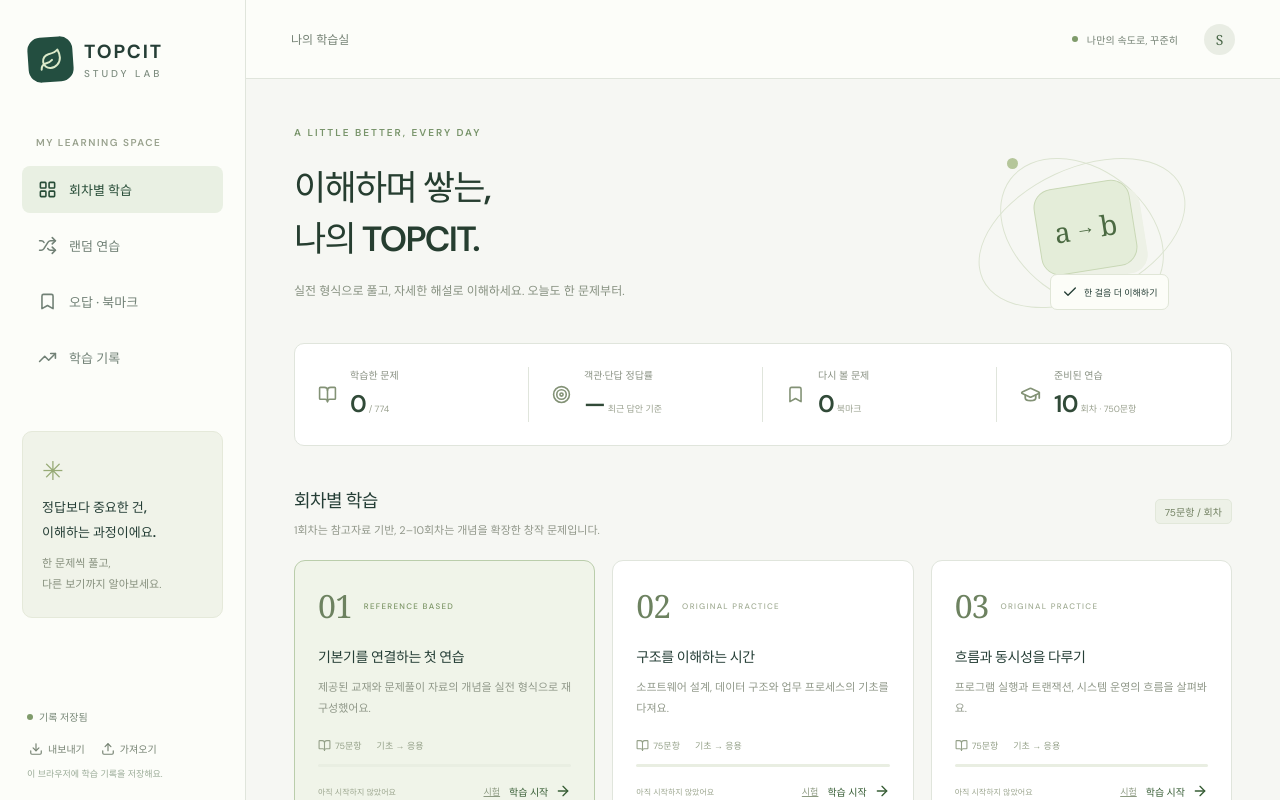
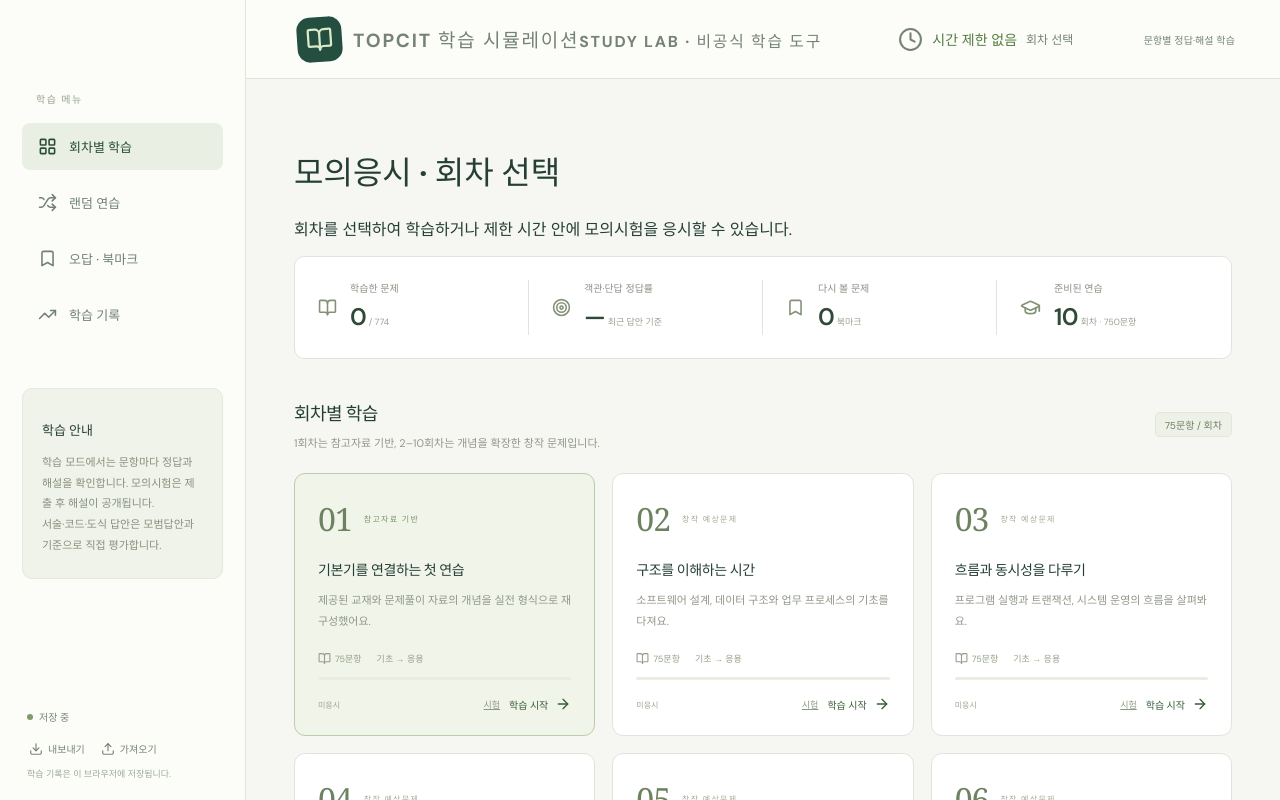
Before and after one commit to wsysangyoung2730-debug/topcit-study-lab, a React (Vite) app: page / in a window 1280 px wide. Shown: the top 800 px of the page. Built offline with nearby package versions, Linux system fonts and the light colour scheme.

Commit message:
[feat] 공식 시험 형태의 문항 목록과 풀이 화면 구성

```diff
--- a/src/App.tsx
+++ b/src/App.tsx
@@ -11,7 +11,6 @@
   ExternalLink,
   GraduationCap,
   LayoutGrid,
-  Leaf,
   Menu,
   Play,
   Search,
@@ -288,14 +287,6 @@
   return (
     <div className="app-shell">
       <aside className={`sidebar ${menu ? "open" : ""}`}>
-        <button className="brand" onClick={() => goHome()}>
-          <span className="brand-mark">
-            <Leaf size={24} />
-          </span>
-          <span>
-            TOPCIT<span className="brand-sub">STUDY LAB</span>
-          </span>
-        </button>
         <button
           className="mobile-close icon-button"
           onClick={() => setMenu(false)}
@@ -305,7 +296,7 @@
         </button>
         {view === "home" ? (
           <>
-            <div className="nav-label">MY LEARNING SPACE</div>
+            <div className="nav-label">학습 메뉴</div>
             <nav>
               {[
                 ["rounds", "회차별 학습", LayoutGrid],
@@ -330,17 +321,12 @@
               })}
             </nav>
             <div className="sidebar-note">
-              <span className="small-leaf">✳</span>
-              <strong>
-                정답보다 중요한 건,
-                <br />
-                이해하는 과정이에요.
-              </strong>
+              <strong>학습 안내</strong>
               <p>
-                한 문제씩 풀고,
-                <br />
-                다른 보기까지 알아보세요.
+                학습 모드에서는 문항마다 정답과 해설을 확인합니다. 모의시험은
+                제출 후 해설이 공개됩니다.
               </p>
+              <p>서술·코드·도식 답안은 모범답안과 기준으로 직접 평가합니다.</p>
             </div>
           </>
         ) : (
@@ -349,20 +335,24 @@
               <ArrowLeft size={16} /> 학습실로 돌아가기
             </button>
             <div className="nav-label">
-              QUESTION MAP{" "}
+              문항 목록{" "}
               <span>
                 {done}/{active?.ids.length}
               </span>
             </div>
-            <div className="question-map">
-              {domains.map((d, i) => (
-                <div key={d.id}>
-                  <div className="domain-map-title">
-                    <span style={{ background: d.color }} />M{i + 1}. {d.short}
-                  </div>
-                  <div className="question-grid">
-                    {sessionQuestions.map((item, index) => {
-                      if (item.domain !== d.id) return null;
+            <div className="question-map question-map-list">
+              {domains.map((d, i) => {
+                const items = sessionQuestions
+                  .map((item, index) => ({ item, index }))
+                  .filter(({ item }) => item.domain === d.id);
+                if (!items.length) return null;
+                return (
+                  <details className="domain-section" key={d.id} open>
+                    <summary>
+                      M{i + 1}. {d.label}
+                    </summary>
+                    <div className="question-list">
+                      {items.map(({ item, index }) => {
                         const record =
                           active && state.answers[answerKey(active, item.id)];
                         return (
@@ -370,22 +360,93 @@
                             key={item.id}
                             title={`${index + 1}번 ${kindLabels[item.kind]}`}
                             aria-label={`${index + 1}번 문제`}
-                          aria-current={q?.id === item.id ? "step" : undefined}
+                            aria-current={
+                              q?.id === item.id ? "step" : undefined
+                            }
                             className={`${q?.id === item.id ? "current" : ""} ${record?.checked ? (record.correct === false ? "wrong" : "done") : hasAnswer(record) ? "written" : ""} ${state.bookmarks.includes(item.id) ? "flagged" : ""}`}
                             onClick={() => navigate(index)}
                           >
-                          {index + 1}
+                            <span className="q-status" aria-hidden="true">
+                              {q?.id === item.id
+                                ? "➜"
+                                : record?.checked
+                                  ? "✓"
+                                  : "□"}
+                            </span>
+                            <span className="q-label">
+                              {index + 1}번 [{kindLabels[item.kind]}]
+                            </span>
+                            <span className="q-meta">
+                              {item.points}점
+                              {state.bookmarks.includes(item.id) ? " ☆" : ""}
+                            </span>
                           </button>
                         );
                       })}
                     </div>
+                  </details>
+                );
+              })}
             </div>
-              ))}
-            </div>
-            <div className="map-legend">
-              <span>● 풀이 완료</span>
-              <span>● 오답</span>
-              <span>⌑ 북마크</span>
+            <div className="progress-panel">
+              <h3>진행 현황</h3>
+              <table className="progress-table">
+                <thead>
+                  <tr>
+                    <th>구분</th>
+                    <th>미응답</th>
+                    <th>검토</th>
+                    <th>전체</th>
+                  </tr>
+                </thead>
+                <tbody>
+                  {domains.map((d, i) => {
+                    const items = sessionQuestions.filter(
+                      (item) => item.domain === d.id,
+                    );
+                    if (!items.length) return null;
+                    return (
+                      <tr key={d.id}>
+                        <th>
+                          M{i + 1}. {d.short}
+                        </th>
+                        <td>
+                          {
+                            items.filter(
+                              (item) =>
+                                !hasAnswer(
+                                  active &&
+                                    state.answers[answerKey(active, item.id)],
+                                ),
+                            ).length
+                          }
+                        </td>
+                        <td>
+                          {
+                            items.filter((item) =>
+                              state.bookmarks.includes(item.id),
+                            ).length
+                          }
+                        </td>
+                        <td>{items.length}</td>
+                      </tr>
+                    );
+                  })}
+                  <tr>
+                    <th>합계</th>
+                    <td>{sessionQuestions.length - done}</td>
+                    <td>
+                      {
+                        sessionQuestions.filter((item) =>
+                          state.bookmarks.includes(item.id),
+                        ).length
+                      }
+                    </td>
+                    <td>{sessionQuestions.length}</td>
+                  </tr>
+                </tbody>
+              </table>
+              <p className="map-legend">✓ 확인 완료 · 주황색: 오답 · ☆ 검토</p>
             </div>
           </>
         )}
@@ -401,7 +462,7 @@
               <Upload size={14} /> 가져오기
             </button>
           </div>
-          <p>이 브라우저에 학습 기록을 저장해요.</p>
+          <p>학습 기록은 이 브라우저에 저장됩니다.</p>
         </div>
       </aside>
       {menu && (
@@ -420,7 +481,7 @@
       />
       <div className="workspace">
         <header className="topbar">
-          <div>
+          <div className="topbar-brand">
             <button
               className="icon-button mobile-menu"
               aria-label="메뉴 열기"
@@ -428,28 +489,37 @@
             >
               <Menu />
             </button>
-            <span>
+            <button className="brand" onClick={() => goHome()}>
+              <span className="brand-mark">
+                <BookOpen size={27} />
+              </span>
+              <span className="official-title">
+                TOPCIT 학습 시뮬레이션
+                <small>STUDY LAB · 비공식 학습 도구</small>
+              </span>
+            </button>
+          </div>
+          <div className="topbar-center">
+            <Clock size={25} />
+            <span
+              className={`timer ${view === "session" && active?.mode === "exam" && remaining < 300 ? "urgent" : ""}`}
+            >
+              {view === "session" && active?.mode === "exam" && !active.endedAt
+                ? `${pad(Math.floor(remaining / 60))}:${pad(remaining % 60)} / 150:00`
+                : active?.endedAt && view === "session"
+                  ? "제출 완료"
+                  : "시간 제한 없음"}
+            </span>
+            <span className="mode-label">
               {view === "home"
-                ? "나의 학습실"
+                ? "회차 선택"
                 : active?.round === 0
                   ? "공식 문항 복습"
                   : `${active?.round ? `${pad(active.round)}회차 · ` : ""}${active ? modeLabels[active.mode] : ""}`}
             </span>
           </div>
           <div className="topbar-right">
-            {view === "session" &&
-            active?.mode === "exam" &&
-            !active.endedAt ? (
-              <span className={`timer ${remaining < 300 ? "urgent" : ""}`}>
-                <Clock size={16} />
-                {pad(Math.floor(remaining / 60))}:{pad(remaining % 60)}
-              </span>
-            ) : (
-              <>
-                <span className="status-dot" /> 나만의 속도로, 꾸준히
-              </>
-            )}
-            <span className="avatar">S</span>
+            <span>문항별 정답·해설 학습</span>
           </div>
         </header>
         {!ready ? (
@@ -465,46 +535,26 @@
               </div>
             )}
             {view === "home" ? (
-              <main className="home-content">
-                <div className="eyebrow">A LITTLE BETTER, EVERY DAY</div>
-                <div className="page-heading">
-                  <div>
+              <main className="home-content home-page">
+                <div className="home-intro">
                   <h1>
-                      {section === "rounds" ? (
-                        <>
-                          이해하며 쌓는,
-                          <br />
-                          나의 TOPCIT.
-                        </>
-                      ) : section === "random" ? (
-                        "개념을 연결하는 랜덤 연습"
-                      ) : section === "review" ? (
-                        "다시 만나면, 내 것이 되도록."
-                      ) : (
-                        "작은 이해가 쌓이고 있어요."
-                      )}
+                    {section === "rounds"
+                      ? "모의응시 · 회차 선택"
+                      : section === "random"
+                        ? "랜덤 연습"
+                        : section === "review"
+                          ? "오답 · 북마크"
+                          : "학습 기록"}
                   </h1>
                   <p>
                     {section === "rounds"
-                        ? "실전 형식으로 풀고, 자세한 해설로 이해하세요. 오늘도 한 문제부터."
+                      ? "회차를 선택하여 학습하거나 제한 시간 안에 모의시험을 응시할 수 있습니다."
                       : section === "random"
-                          ? "영역과 개념을 골라 여러 회차의 문제를 섞어 풀어보세요."
+                        ? "영역과 개념을 선택해 여러 회차의 문제를 섞어 연습합니다."
                         : section === "review"
-                            ? "놓친 개념과 다시 보고 싶은 문제를 한 곳에서 확인하세요."
-                            : "문항별 최근 확인 결과를 기준으로 나의 학습 흐름을 살펴보세요."}
+                          ? "틀린 문항과 검토할 문항을 모아서 다시 풀이합니다."
+                          : "문항별 최근 확인 결과와 학습 이력을 확인합니다."}
                   </p>
-                  </div>
-                  <div className="hero-art" aria-hidden="true">
-                    <div className="orbit orbit-one" />
-                    <div className="orbit orbit-two" />
-                    <div className="art-square">
-                      a<span>→</span>b
-                    </div>
-                    <div className="art-chip">
-                      <Check size={16} /> 한 걸음 더 이해하기
-                    </div>
-                    <div className="art-dot" />
-                  </div>
                 </div>
                 <div className="stats-strip">
                   <div>
@@ -581,8 +631,8 @@
                                 </span>
                                 <span className="round-type">
                                   {round === 1
-                                    ? "REFERENCE BASED"
-                                    : "ORIGINAL PRACTICE"}
+                                    ? "참고자료 기반"
+                                    : "창작 예상문제"}
                                 </span>
                                 {completed === 75 && <CheckCircleIcon />}
                               </div>
@@ -611,7 +661,7 @@
                                 <small>
                                   {completed
                                     ? `${completed} / 75문항 확인`
-                                    : "아직 시작하지 않았어요"}
+                                    : "미응시"}
                                 </small>
                                 <div>
                                   <button
@@ -881,30 +931,11 @@
             ) : active && q ? (
               <main className="session-content">
                 <div className="session-heading">
-                  <div>
-                    <span className="eyebrow">
-                      {active.mode === "exam"
-                        ? "PRACTICE EXAM"
-                        : "LEARN WITH UNDERSTANDING"}
-                    </span>
-                    <h1>
-                      {q.round === 0 ? "공식 문항 복습" : `${q.round}회차`}{" "}
+                  <h1>문제 풀이 영역</h1>
                   <span>
+                    {q.round === 0 ? "공식 문항 복습" : `${q.round}회차`} ·{" "}
                     {domains.find((d) => d.id === q.domain)?.label}
                   </span>
-                    </h1>
-                  </div>
-                  <button
-                    className="secondary"
-                    onClick={() => setConfirmFinish(true)}
-                  >
-                    {active.endedAt ? "결과 보기" : "학습 마치기"}
-                  </button>
-                </div>
-                <div className="session-progress">
-                  <span
-                    style={{ width: `${(done / active.ids.length) * 100}%` }}
-                  />
                 </div>
                 {active.endedAt && sessionScore && (
                   <div className="session-summary">
@@ -927,31 +958,39 @@
                   </div>
                 )}
                 <article className="question-card">
-                  <div className="question-topline">
-                    <div>
-                      <span className="question-index">
-                        Q{pad(active.index + 1)}
+                  <div className="question-header">
+                    <div className="question-number-panel">
+                      <strong>{active.index + 1}</strong>
+                      <span>
+                        {kindLabels[q.kind]}
+                        <br />
+                        {q.points}점
                       </span>
-                      <span className="pill">{kindLabels[q.kind]}</span>
-                      <span className="question-points">{q.points}점</span>
+                      <label className="review-check">
+                        <input
+                          type="checkbox"
+                          checked={state.bookmarks.includes(q.id)}
+                          onChange={() => bookmark(q.id)}
+                        />
+                        검토하기
+                      </label>
                     </div>
-                    <button
-                      className={`bookmark-button ${state.bookmarks.includes(q.id) ? "saved" : ""}`}
-                      aria-pressed={state.bookmarks.includes(q.id)}
-                      onClick={() => bookmark(q.id)}
-                    >
-                      <Bookmark size={17} />
-                      {state.bookmarks.includes(q.id) ? "저장됨" : "북마크"}
-                    </button>
+                    <div className="question-heading">
+                      <h2>{q.title}</h2>
+                      <div className="question-prompt">
+                        <RichText text={q.prompt} />
                       </div>
-                  <div className="question-body">
-                    <h2>{q.title}</h2>
-                    <RichText text={q.prompt} />
                       {q.stimulus && (
                         <div className="stimulus">
                           <RichText text={q.stimulus} />
                         </div>
                       )}
+                    </div>
+                  </div>
+                  <div className="section-divider" aria-hidden="true">
+                    •••
+                  </div>
+                  <div className="answer-section">
                     <QuestionPanel
                       key={`${active.id}-${q.id}`}
                       question={q}
@@ -962,32 +1001,38 @@
                     />
                   </div>
                 </article>
-                <div className="question-navigation">
+                <div className="question-nav">
+                  <span className="nav-question-count">
+                    {active.index + 1} / {active.ids.length} 문항
+                  </span>
+                  <div className="question-nav-actions">
                     <button
-                    className="secondary"
+                      className="primary"
                       disabled={active.index === 0}
                       onClick={() => navigate(active.index - 1)}
                     >
-                    <ArrowLeft size={16} /> 이전 문제
+                      <ArrowLeft size={18} />
+                      이전 문제
                     </button>
-                  <span>
-                    {active.index + 1} / {active.ids.length}
-                  </span>
-                  {active.index < active.ids.length - 1 ? (
                     <button
                       className="primary"
+                      disabled={active.index === active.ids.length - 1}
                       onClick={() => navigate(active.index + 1)}
                     >
-                      다음 문제 <ArrowRight size={16} />
+                      다음 문제
+                      <ArrowRight size={18} />
                     </button>
-                  ) : (
                     <button
-                      className="primary"
+                      className="finish-button"
                       onClick={() => setConfirmFinish(true)}
                     >
-                      결과 확인 <Check size={16} />
+                      {active.endedAt
+                        ? "결과 보기"
+                        : active.mode === "exam"
+                          ? "평가 종료"
+                          : "학습 마치기"}
                     </button>
-                  )}
+                  </div>
                 </div>
                 <div className="question-footnote">
                   {q.round === 0
@@ -995,7 +1040,7 @@
                     : q.origin === "reference-adapted"
                       ? "제공된 참고자료를 바탕으로 구성한 학습 문항"
                       : "교재 개념에 기반한 창작 예상문제"}{" "}
-                  · 정답 확인 후 해설과 출처를 볼 수 있어요.
+                  · 정답 확인 후 해설과 출처를 볼 수 있습니다.
                 </div>
               </main>
             ) : (
@@ -1164,8 +1209,8 @@
         <ExternalLink size={24} />
       </div>
       <div>
-        <span className="section-kicker">OFFICIAL SIMULATION</span>
-        <h3>공식 문제도, 따로 연습하세요.</h3>
+        <span className="section-kicker">공식 시뮬레이션</span>
+        <h3>공식 시뮬레이션 · 제공 문항 해설 학습</h3>
         <p>
           공식 사이트 원본 실행과 제공된 공식 문항의 해설 학습을 구분합니다.
           <br />
```
Lines whose indentation alone changed are shown as unchanged.
